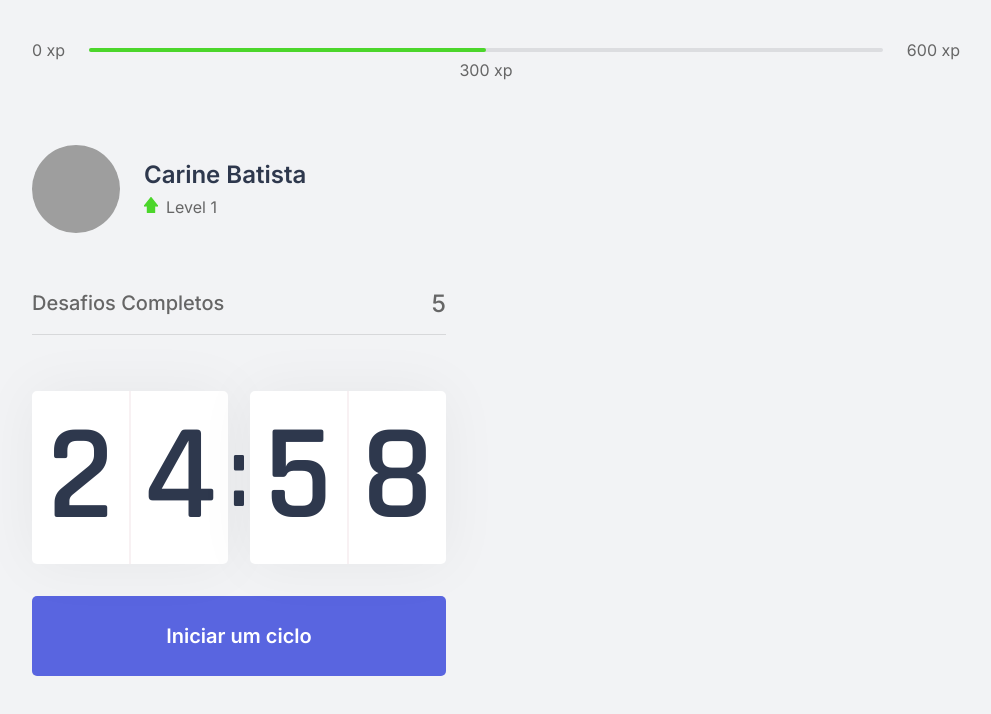
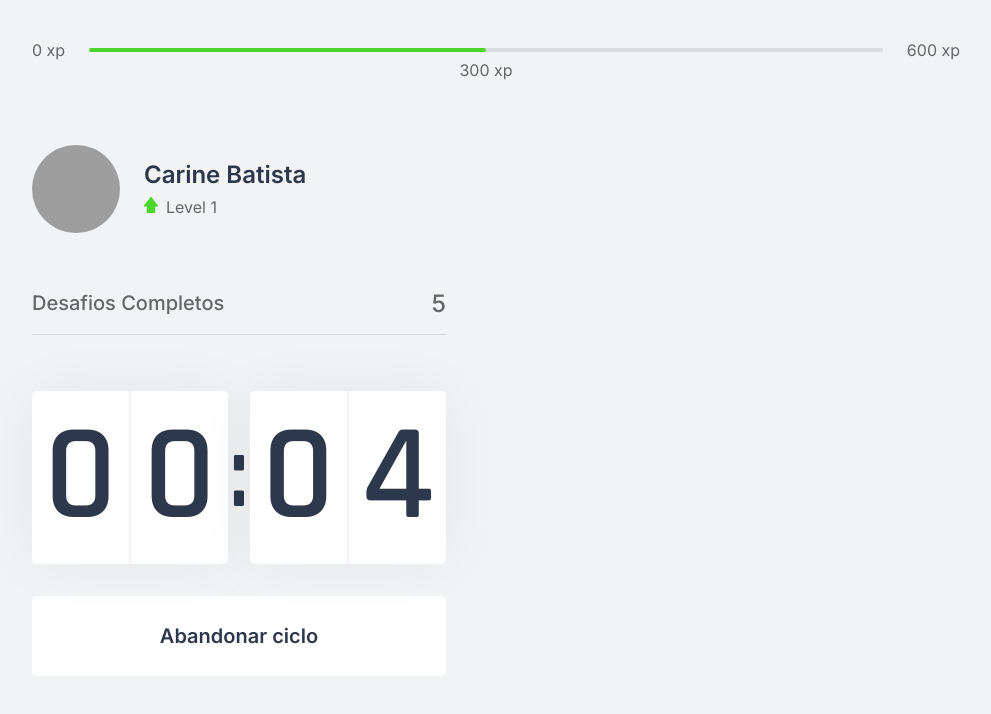
Before and after one commit to carinebatista/moveit, a Next.js app: page / in a window 1280 px wide. Both pictures are taken after a click on the button "Iniciar um ciclo". Shown: the top 714 px of the page, without its empty margins (144-1135 px from the left). Built offline with nearby package versions, Linux system fonts and the light colour scheme; grey boxes are pictures that could not be loaded.

Commit message:
Finish Countdown

```diff
--- a/src/components/Countdown.tsx
+++ b/src/components/Countdown.tsx
@@ -1,9 +1,12 @@
 import { useState, useEffect } from 'react';
 import styles from '../styles/components/Countdown.module.css';
 
+let countdownTimeout: NodeJS.Timeout;
+
 export function Countdown(){
-	const [time, setTime] = useState(25 *60);
-	const [active, setActive] = useState(false);
+	const [time, setTime] = useState(0.1 *60);
+	const [isActive, setIsActive] = useState(false);
+	const [hasFinished, setHasFinished] = useState(false);
 
 	const minutes = Math.floor(time/60);
 	const seconds = time % 60;
@@ -12,16 +15,25 @@
 	const [secondLeft, secondRight] = String(seconds).padStart(2, '0').split('');
 
 	function startCountdown(){
-		setActive(true);
+		setIsActive(true);
+	}
+
+	function resetCountdown(){
+		clearTimeout(countdownTimeout);
+		setIsActive(false);
+		setTime(0.1*60);
 	}
 
 	useEffect(()=>{
-		if(active && time > 0) {
-			setTimeout(() => {
+		if(isActive && time > 0) {
+			countdownTimeout = setTimeout(() => {
 				setTime(time-1);
 			}, 1000)
+		} else if (isActive && time ===0 ){
+			setHasFinished(true);
+			setIsActive(false);
 		}
-	}, [active, time])
+	}, [isActive, time])
 
 	return (
 		<div>
@@ -37,13 +49,36 @@
 				</div>
 			</div>
 
-			<button
-				type="button"
-				className={styles.countdownButton}
-				onClick={startCountdown}
-			>
-				Iniciar um ciclo
-			</button>
+			{ hasFinished ? (
+				<button
+					disabled
+					className={styles.countdownButton}
+				>
+					Ciclo Encerrado
+				</button>
+			) : (
+				<>
+					{ isActive ? (
+						<button
+							type="button"
+							className={`${styles.countdownButton} ${styles.countdownButtonActive}`}
+							onClick={resetCountdown}
+						>
+							Abandonar ciclo
+						</button>
+					) : (
+						<button
+							type="button"
+							className={styles.countdownButton}
+							onClick={startCountdown}>
+							Iniciar um ciclo
+						</button>
+					)}
+				</>
+			)}
+
+
+
 	  </div>
 	);
 }
--- a/src/styles/components/Countdown.module.css
+++ b/src/styles/components/Countdown.module.css
@@ -59,6 +59,22 @@
 	transition: background-color 0.2s;
 }
 
-.countdownButton:hover{
+.countdownButton:not(:disabled):hover{
 	background: var(--blue-dark);
 }
+
+.countdownButtonActive{
+	background: var(--white);
+	color: var(--title);
+}
+
+.countdownButtonActive:not(:disabled):hover{
+	background: var(--red);
+	color: var(--white);
+}
+
+.countdownButton:disabled{
+	background: var(--white);
+	color: var(--text);
+	cursor:not-allowed;
+}
```
